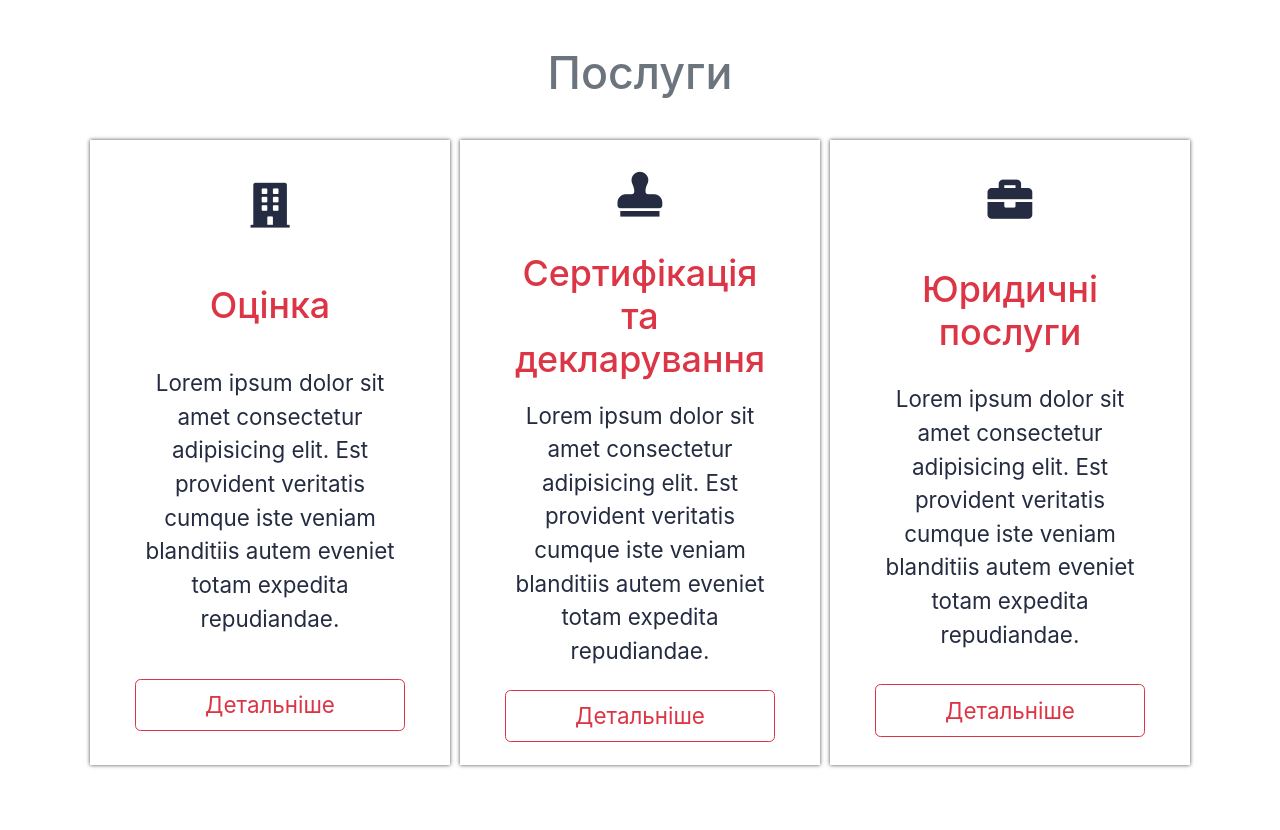
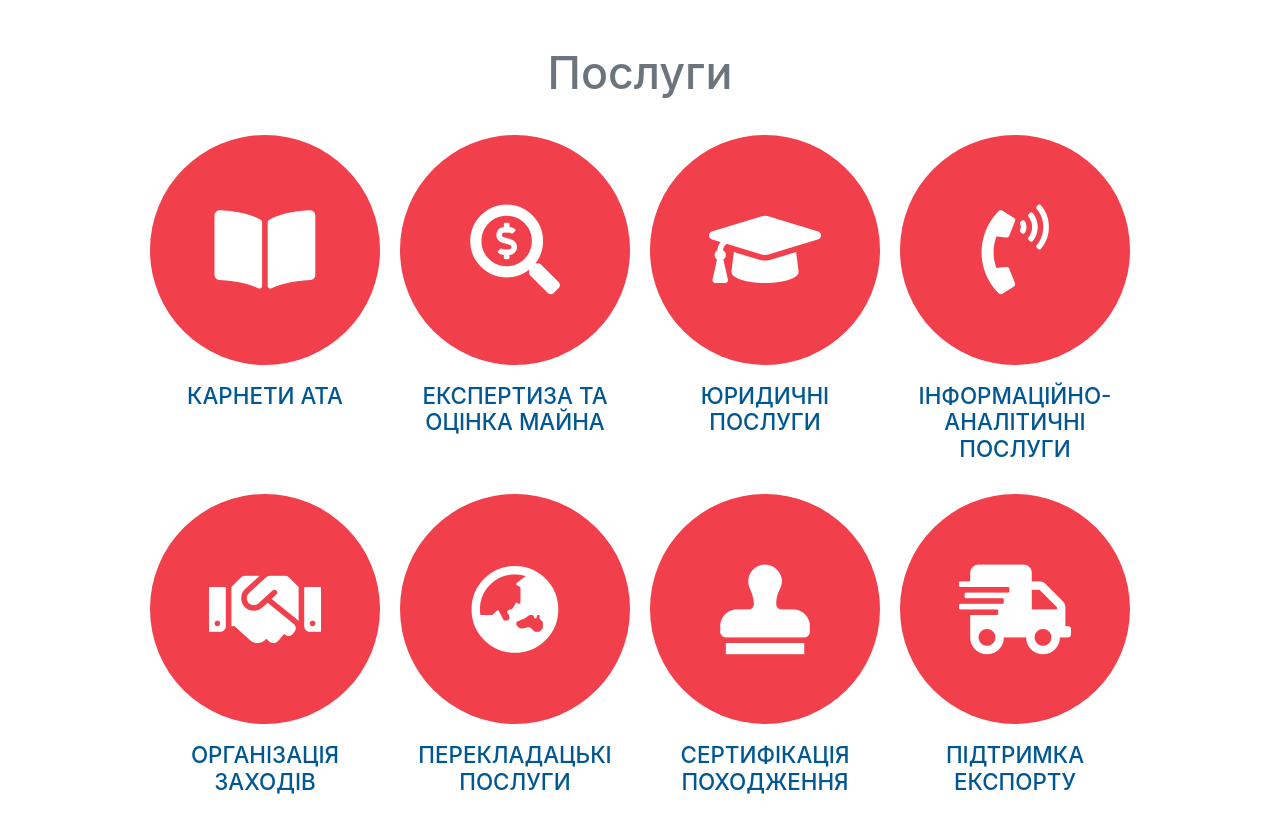
Before and after one commit to timoshuk/vcci_wp, a website: page app/index.html in a window 1280 px wide. Shown: the part 1520-2350 px from the top of the page. Drawn offline with nearby package versions, Linux system fonts and the light colour scheme.

Commit message:
finish new services block

```diff
--- a/app/index.html
+++ b/app/index.html
@@ -355,52 +355,51 @@
           <header class="d-flex justify-content-center block-header">
             <h2 class="text-muted text-center mb-4 block-title">Послуги</h2>
           </header>
-          <div class="d-flex flex-wrap justify-content-center text-center">
-            <div class="our-services__item">
-              <div class="our-services__logo">
-                <i class="fas fa-building"></i>
-              </div>
 
-              <h2 class="text-danger our-services__title">Оцінка</h2>
-              <p class="our-services__description">
-                Lorem ipsum dolor sit amet consectetur adipisicing elit. Est
-                provident veritatis cumque iste veniam blanditiis autem eveniet
-                totam expedita repudiandae.
-              </p>
-              <a href="#" class="btn btn-outline-danger">Детальніше</a>
-            </div>
-            <!-- ITEM -->
-            <div class="our-services__item">
-              <div class="our-services__logo">
-                <i class="fas fa-stamp"></i>
-              </div>
-              <h2 class="text-danger our-services__title">
-                Сертифікація та декларування
-              </h2>
-              <p class="our-services__description">
-                Lorem ipsum dolor sit amet consectetur adipisicing elit. Est
-                provident veritatis cumque iste veniam blanditiis autem eveniet
-                totam expedita repudiandae.
-              </p>
-              <a href="#" class="btn btn-outline-danger">Детальніше</a>
-            </div>
-            <!-- ITEM -->
-            <div class="our-services__item">
-              <div class="our-services__logo">
-                <i class="fas fa-briefcase"></i>
-              </div>
-              <h2 class="text-danger our-services__title">
-                Юридичні послуги
-              </h2>
-              <p class="our-services__description">
-                Lorem ipsum dolor sit amet consectetur adipisicing elit. Est
-                provident veritatis cumque iste veniam blanditiis autem eveniet
-                totam expedita repudiandae.
-              </p>
-              <a href="#" class="btn btn-outline-danger">Детальніше</a>
-            </div>
-            <!-- ITEM -->
+          <div class="our-services__wrap">
+            <a href="#" class="our-services__item">
+              <i class="fas fa-book-open"></i>
+              <h2>Карнети АТА</h2>
+            </a>
+            <!-- our-services__item -->
+            <a href="#" class="our-services__item">
+              <i class="fas fa-search-dollar"></i>
+              <h2>Експертиза та оцінка майна</h2>
+            </a>
+            <!-- our-services__item -->
+            <a href="#" class="our-services__item">
+              <i class="fas fa-graduation-cap"></i>
+              <h2>Юридичні послуги</h2>
+            </a>
+            <!-- our-services__item -->
+            <a href="#" class="our-services__item">
+              <i class="fas fa-phone-volume"></i>
+              <h2>Інформаційно-аналітичні послуги</h2>
+            </a>
+            <!-- our-services__item -->
+            <a href="#" class="our-services__item">
+              <i class="fas fa-handshake"></i>
+              <h2>Організація заходів</h2>
+            </a>
+            <!-- our-services__item -->
+            <a href="#" class="our-services__item">
+              <i class="fas fa-globe-asia"></i>
+              <h2>Перекладацькі послуги</h2>
+            </a>
+            <!-- our-services__item -->
+            <a href="#" class="our-services__item">
+              <i class="fas fa-stamp"></i>
+              <h2>Сертифікація походження</h2>
+            </a>
+            <!-- our-services__item -->
+            <a href="#" class="our-services__item">
+              <i class="fas fa-shipping-fast"></i>
+              <h2>Підтримка експорту</h2>
+            </a>
+            <!-- our-services__item -->
           </div>
+          <!-- our-services__wrap -->
+
         </div>
       </section>
       <!-- Our-Services -->
--- a/app/scss/_our-services.scss
+++ b/app/scss/_our-services.scss
@@ -1,22 +1,49 @@
 .our-services {
-  .our-services__item {
+  .our-services__wrap {
     display: flex;
-    flex-direction: column;
-    justify-content: space-around;
-    box-shadow: 0 0 4px rgba(0, 0, 0, 0.7);
-    min-width: 320px;
-    max-width: 360px;
-    margin: 5px;
-    padding: 1em 2em;
+    flex-wrap: wrap;
+    justify-content: center;
+
+    .our-services__item {
+      width: 230px;
+      margin-left: 10px;
+      margin-right: 10px;
+      margin-bottom: 20px;
+      text-align: center;
+      text-decoration: none;
+      flex-grow: 0;
+      flex-shrink: 0;
+      color: var(--color-akcent);
+      outline: none;
+
+      &:hover i,
+      &:focus i {
+        background: rgba(241, 64, 75, 0.8);
+        transform: scale(1.1);
+      }
+
+      &:active i {
+        background: rgba(241, 64, 75, 1);
+        transform: scale(1);
+      }
+
+      i {
+        display: flex;
+        justify-content: center;
+        align-items: center;
+        font-size: 4rem;
+        color: #fff;
+        background: var(--color-main);
+        height: 230px;
+        border-radius: 100%;
+        margin-bottom: 0.2em;
+        transition: all 0.3s ease-in-out;
+      }
+
+      h2 {
+        text-transform: uppercase;
+        font-size: 1rem;
+      }
+    }
   }
 }
-
-.our-services__logo {
-  font-size: 2rem;
-  margin-bottom: 0.5em;
-}
-
-.our-services__title {
-  font-size: 1.6rem;
-  margin-bottom: 0.5em;
-}
```
Also changed, not shown: app/css/styles.css, 1 other file.
